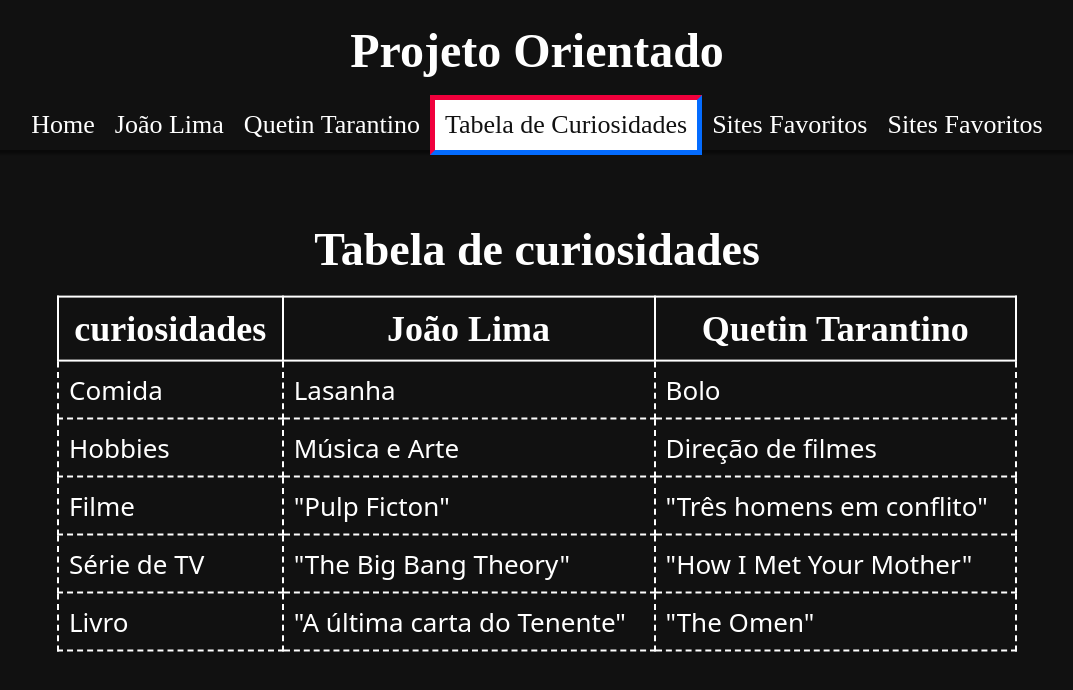
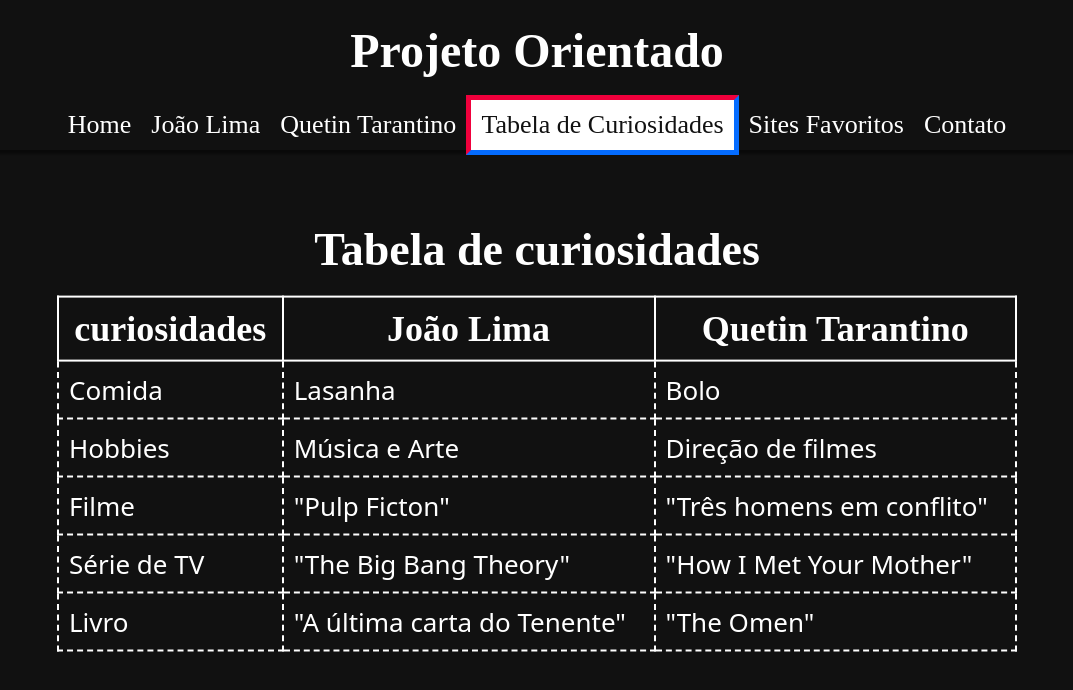
Before and after one commit to jplimw18/PPSI_PO-001, a plain HTML site: page tabela-curiosidade.html in a window 1280 px wide. Shown: the whole page, without its empty margins (103-1176 px from the left). Drawn offline with Linux system fonts and the light colour scheme; a web font is replaced by a local one.

Commit message:
ajustes na nav-bar

```diff
--- a/tabela-curiosidade.html
+++ b/tabela-curiosidade.html
@@ -11,7 +11,7 @@
     <h1>Projeto Orientado</h1>
 
     <!-- "navBar" **p > a + |** -->
-    <p class="nav-bar"> <a href="index.html" class="nav-link">Home</a>  <a href="aluno1.html" class="nav-link">João Lima</a>  <a href="aluno2.html" class="nav-link">Quetin Tarantino</a>  <a href="tabela-curiosidade.html" class="nav-link" id="curr-page">Tabela de Curiosidades</a>  <a href="site-favorito.html" class="nav-link">Sites Favoritos</a> <a href="contato.html" class="nav-link">Sites Favoritos</a></p>
+    <p class="nav-bar"> <a href="index.html" class="nav-link">Home</a>  <a href="aluno1.html" class="nav-link">João Lima</a>  <a href="aluno2.html" class="nav-link">Quetin Tarantino</a>  <a href="tabela-curiosidade.html" class="nav-link" id="curr-page">Tabela de Curiosidades</a>  <a href="site-favorito.html" class="nav-link">Sites Favoritos</a> <a href="contato.html" class="nav-link">Contato</a></p>
 
     <!-- Região tabela -->
     <table>
```
